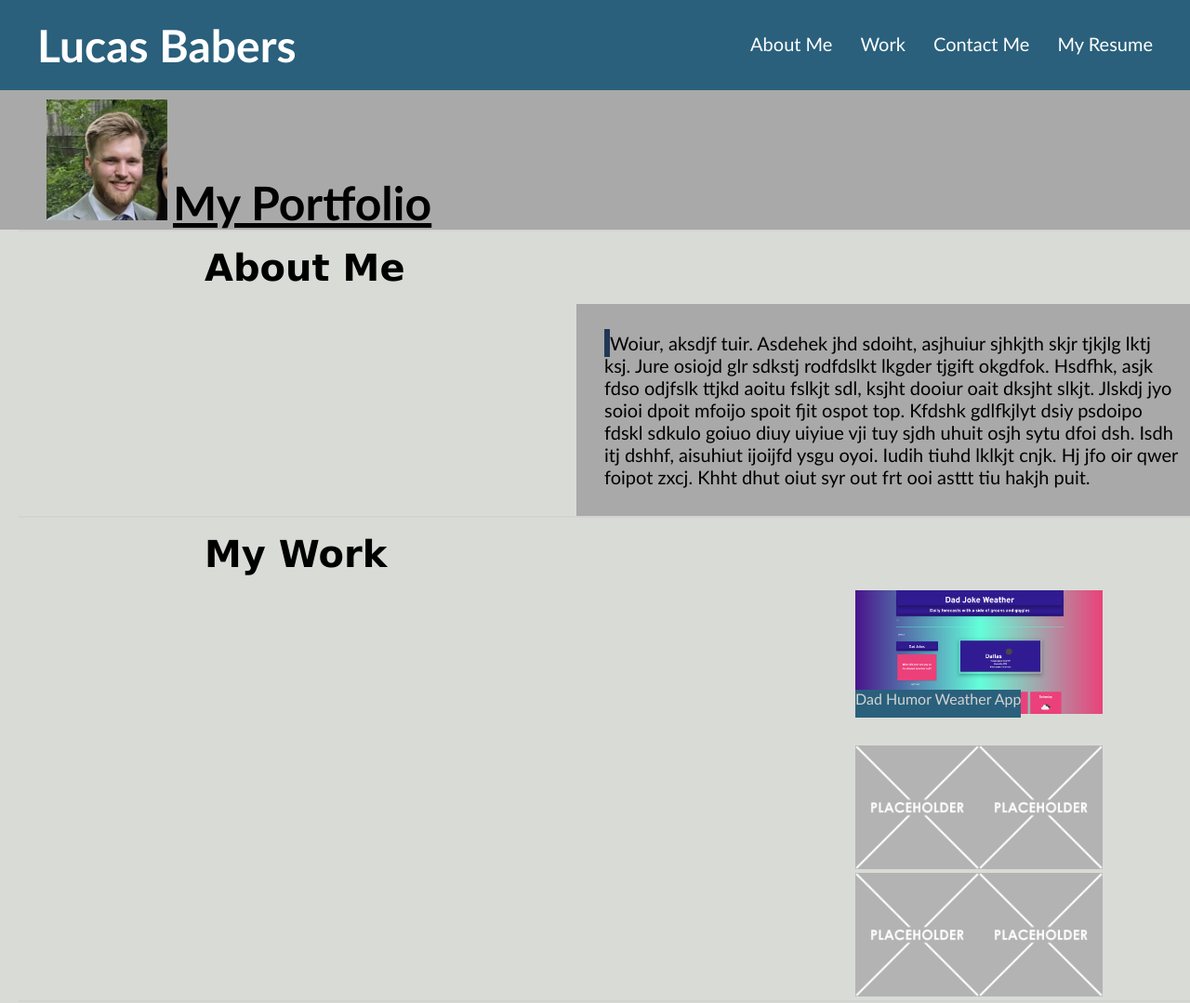
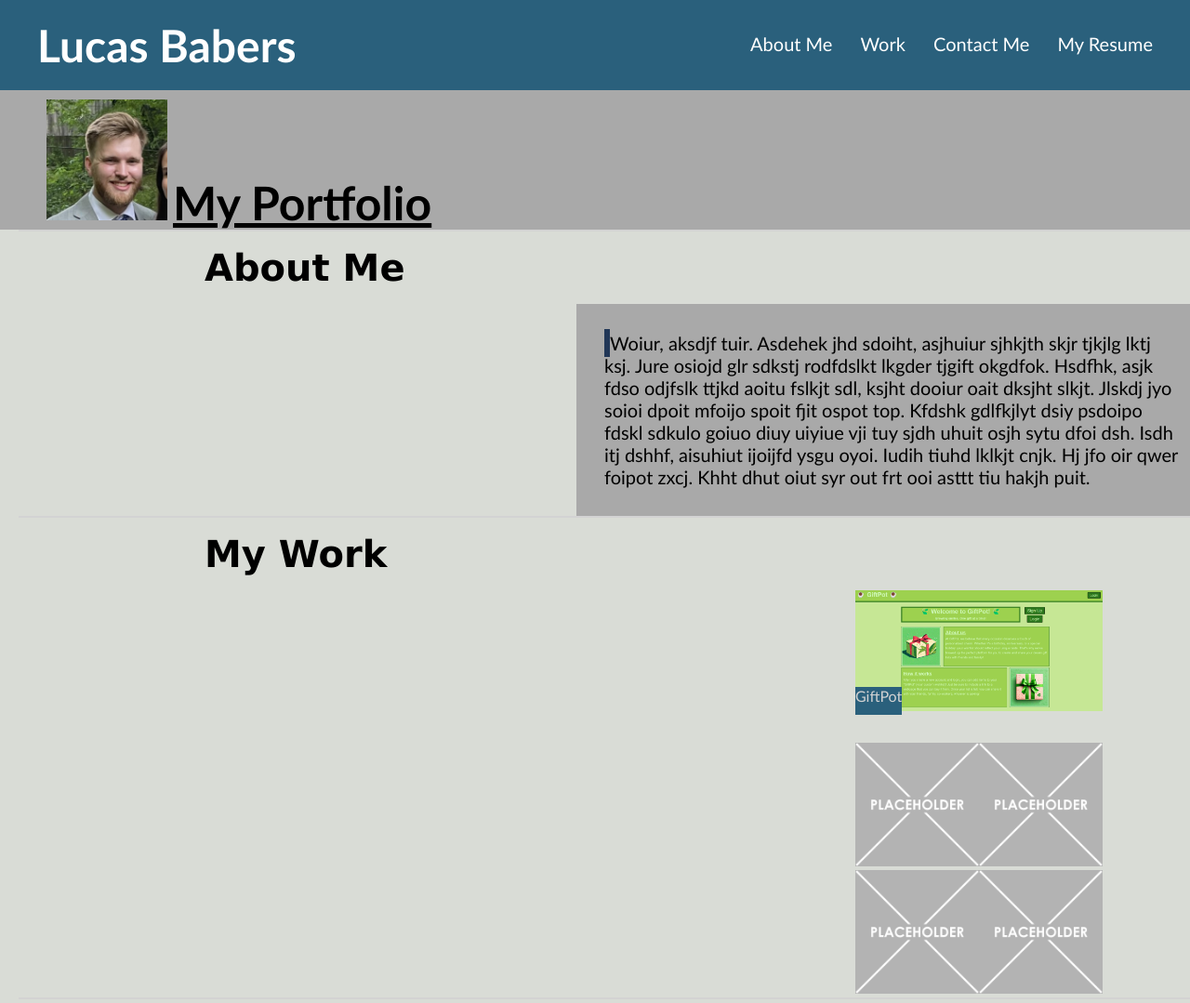
Before and after one commit to Luwylbab/My-Portfolio, a plain HTML site: page index.html in a window 1280 px wide. Shown: the top 1079 px of the page at 93% size. Drawn offline with Linux system fonts and the light colour scheme.

Commit message:
Adds GiftPot to the My Work sec.

```diff
--- a/index.html
+++ b/index.html
@@ -44,8 +44,8 @@
 
             <h3>My Work</h3>
             <div class="work-img">
-                 <a href="https://luwylbab.github.io/Dadhumor-Incorporated/"><img src="./assets/images/DadWeather.png" alt="screesnhot of week-1 challenge"></a>
-                 <div class="bottom-left">Dad Humor Weather App</div>
+                 <a href="https://giftpot-d834bfa62933.herokuapp.com/"><img src="./assets/images/GiftPot.png" alt="screesnhot of GiftPot app"></a>
+                 <div class="bottom-left">GiftPot</div>
                 <div class="project-container">
                     <div class="project"><img src="./assets/images/placeholder.png" alt="placeholder"></div>
                     <div class="project"><img src="./assets/images/placeholder.png" alt="placeholder"></div>
```
Also changed, not shown: assets/images/GiftPot.png (added).
